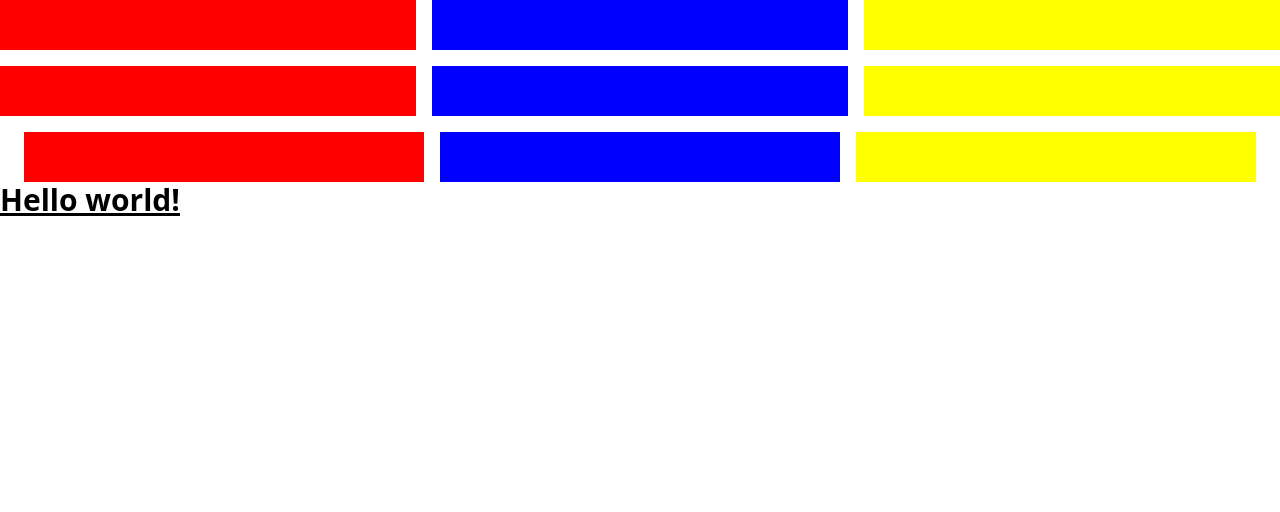
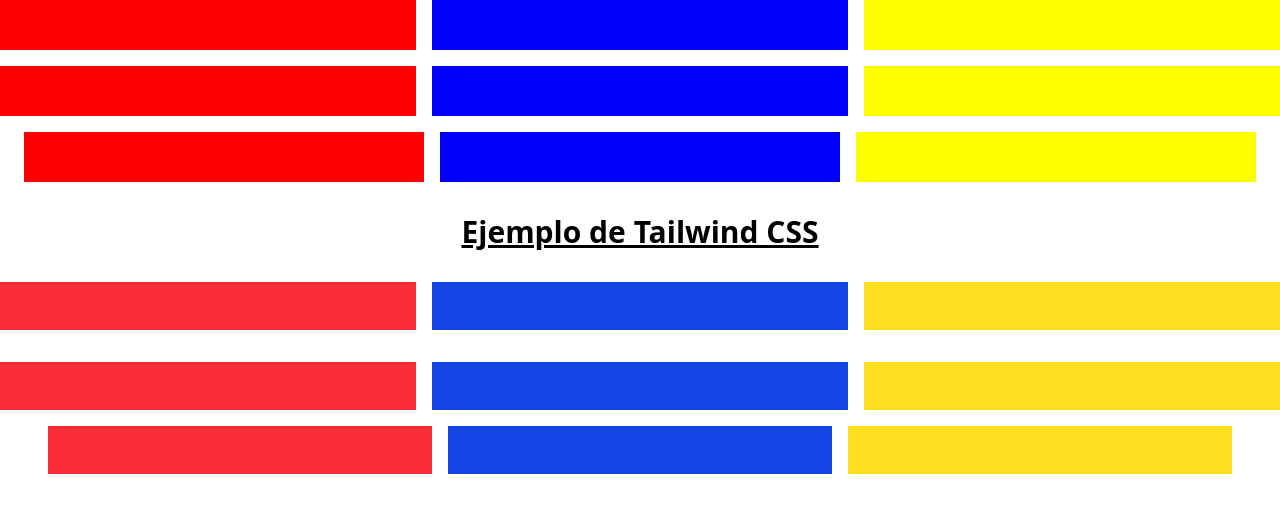
Before and after one commit to Cristguevara/mentoring_front, an Angular app: page / in a window 1280 px wide. Shown: the top 512 px of the page. Built offline with nearby package versions, Linux system fonts and the light colour scheme.

Commit message:
Agregar dependencia 'or' y actualizar estilos en app.component

```diff
--- a/package.json
+++ b/package.json
@@ -19,6 +19,7 @@
     "@angular/platform-browser-dynamic": "^17.3.0",
     "@angular/router": "^17.3.0",
     "@tailwindcss/postcss": "^4.1.10",
+    "or": "^0.2.0",
     "postcss": "^8.5.6",
     "rxjs": "~7.8.0",
     "tailwindcss": "^4.1.10",
--- a/src/app/app.component.html
+++ b/src/app/app.component.html
@@ -16,11 +16,30 @@
   <div class="yellowBow3"></div>
 </div>
 
-<h1 class="text-3xl font-bold underline">
-  Hello world!
+
+<h1 class="mt-8 flex flex-row text-3xl font-bold underline justify-center">
+   Ejemplo de Tailwind CSS
 </h1>
-<!-- <div class="w-full h-[50px] bg-red-600">
 
-</div> -->
+<div class="mt-8 flex flex-col gap-4 sm:flex-col-reverse lg:flex-row xl:flex-row">
+  <div class="h-12 w-full bg-red-500"></div>
+  <div class="h-12 w-full bg-blue-700"></div>
+  <div class="h-12 w-full bg-yellow-300"></div>
+</div>
+
+<div class="mt-8 grid grid-cols-1 gap-4 lg:grid-cols-3">
+  <div class="h-12 bg-red-500"></div>
+  <div class="h-12 bg-blue-700"></div>
+  <div class="h-12 bg-yellow-300"></div>
+</div>
+
+<div class="mt-4 flex flex-wrap justify-center items-center gap-4">
+  <div class="h-12 w-96 bg-red-500"></div>
+  <div class="h-12 w-96 bg-blue-700"></div>
+  <div class="h-12 w-96 bg-yellow-300"></div>
+</div>
+
+
+
 
 <router-outlet />
--- a/src/app/app.component.scss
+++ b/src/app/app.component.scss
@@ -87,8 +87,8 @@
 .container3{
   margin-top: 1rem;
   display: flex;
+  flex-wrap: wrap;
   justify-content: center;
   align-items: center;
-  flex-wrap: wrap;
   gap: 1rem;
 }
```
Also changed, not shown: 1 other file (tests, documents, lock files or other folders).
